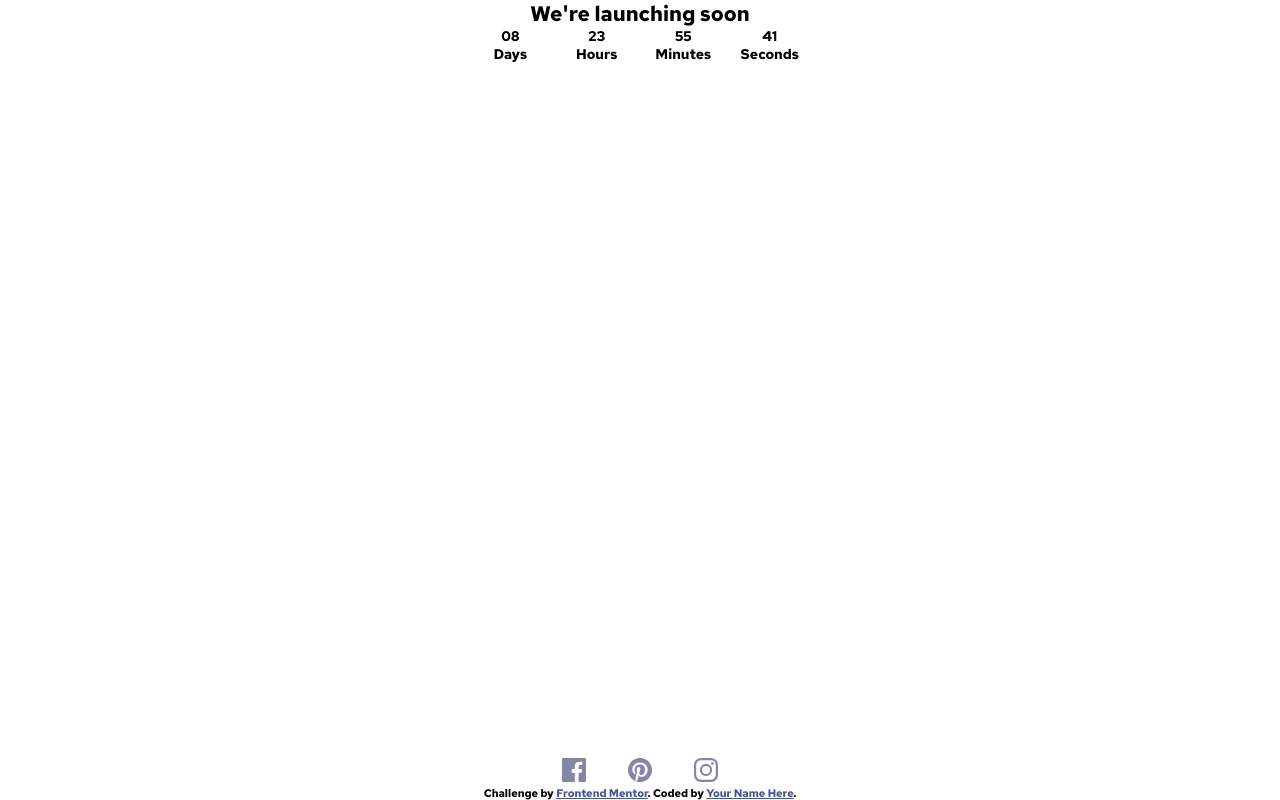
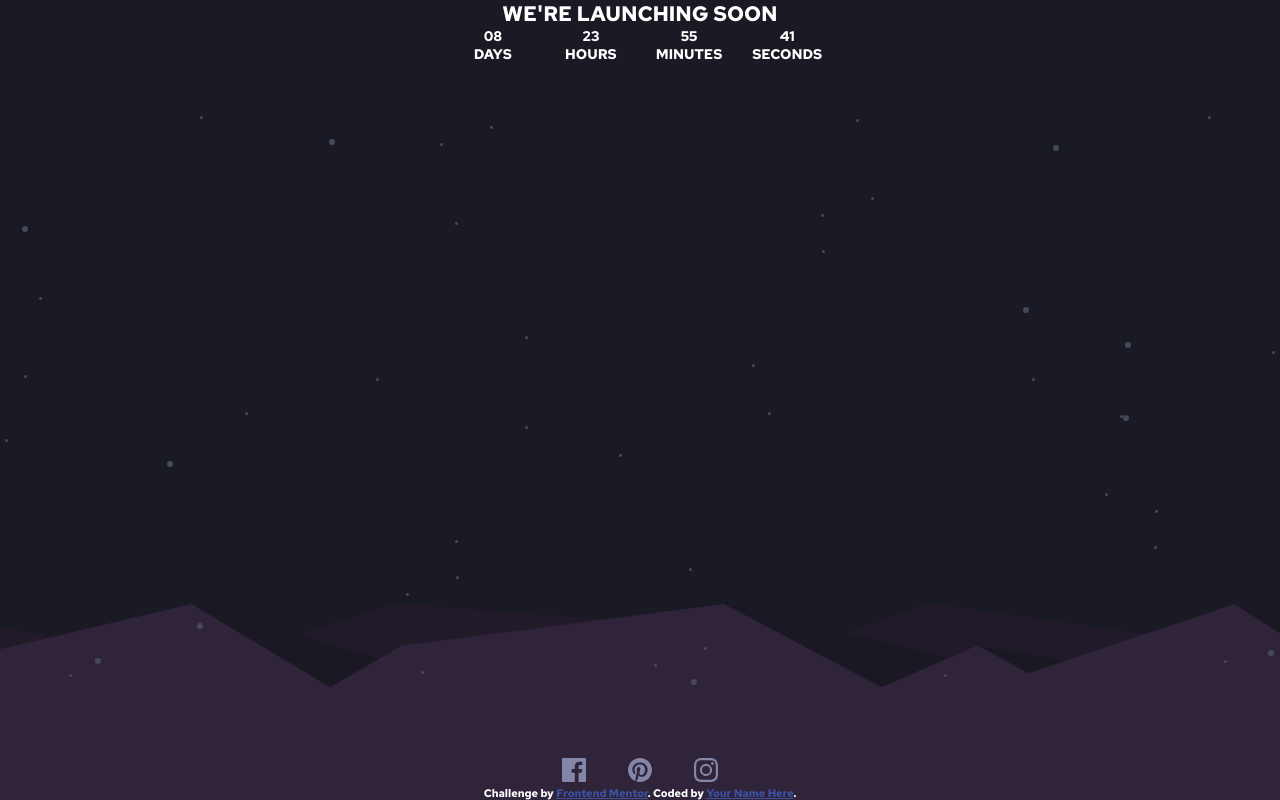
Before and after one commit to SinisaVukmirovic/FrontEnd-Mentor-challenge-4, a plain HTML site: page index.html in a window 1280 px wide. Drawn offline with Linux system fonts and the light colour scheme.

Commit message:
STyling up

```diff
--- /dev/null
+++ b/css/blocks.css
@@ -0,0 +1,24 @@
+main {
+    display: grid;
+    place-items: center;
+    text-transform: uppercase;
+}
+    main section {
+        display: grid;
+        grid-template-columns: repeat(4, 1fr);
+        gap: 2rem;
+    }
+        section > div {
+            display: grid;
+            place-items: center;
+        }
+
+footer {
+    display: grid;
+    place-items: center;
+    margin-top: auto;
+}
+    footer .links {
+        display: flex;
+        gap: 3rem;
+    }
--- a/css/main.css
+++ b/css/main.css
@@ -1,4 +1,5 @@
 @import url('https://fonts.googleapis.com/css2?family=Red+Hat+Text:wght@700&display=swap');
+@import './blocks.css';
 
 :root {
     /* colors */
@@ -27,33 +28,17 @@ body {
     min-height: 100vh;
     display: flex;
     flex-direction: column;
+    color: var(--White);
+    /* background-color: var(--mostly-black-blue); */
+    /* background-image: url('../images/bg-stars.svg'),
+                      url('../images/pattern-hills.svg'); */
+    background: url('../images/bg-stars.svg') center center no-repeat,
+                url('../images/pattern-hills.svg') right bottom no-repeat,
+                var(--mostly-black-blue);
+                background-size: cover cover;
 }
 
 .hidden {
     position: absolute;
     left: -100rem;
 }
-
-main {
-    display: grid;
-    place-items: center;
-}
-    main section {
-        display: grid;
-        grid-template-columns: repeat(4, 1fr);
-        gap: 2rem;
-    }
-        section > div {
-            display: grid;
-            place-items: center;
-        }
-
-footer {
-    display: grid;
-    place-items: center;
-    margin-top: auto;
-}
-    footer .links {
-        display: flex;
-        gap: 3rem;
-    }
```
